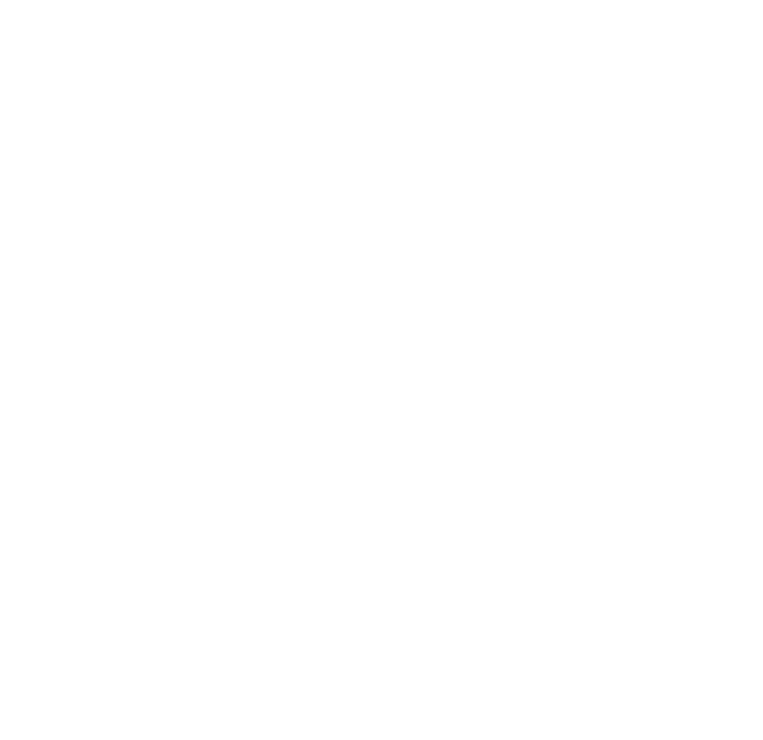
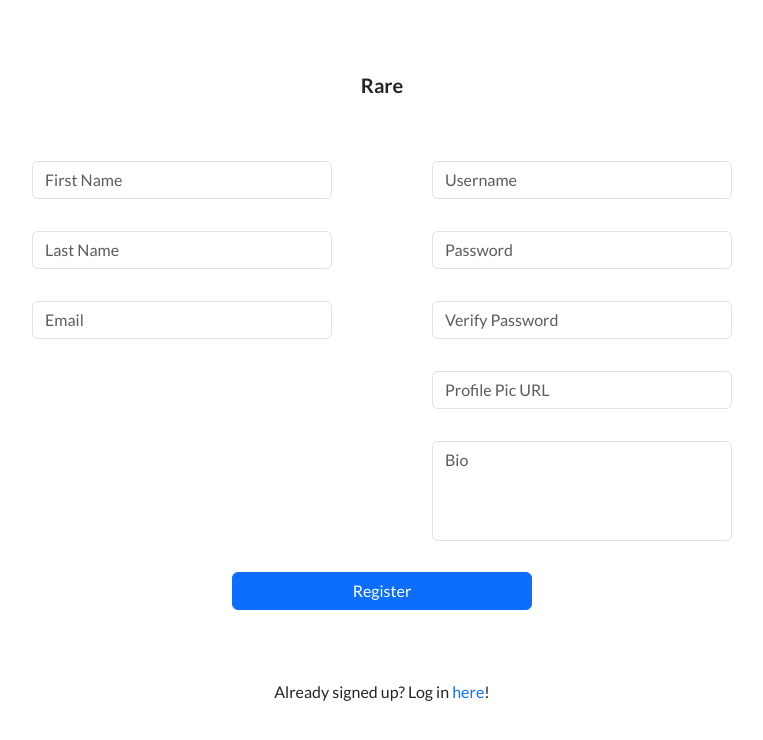
Before and after one commit to NSS-Day-Cohort-68/rare-client-rare-team-4, a React (Create React App) app: page /register in a window 1280 px wide. Shown: the top 740 px of the page, without its empty margins (258-1021 px from the left). Built offline with nearby package versions, Linux system fonts and the light colour scheme.

Commit message:
basic login and register views

```diff
--- a/package.json
+++ b/package.json
@@ -6,10 +6,12 @@
     "@testing-library/jest-dom": "^5.17.0",
     "@testing-library/react": "^13.4.0",
     "@testing-library/user-event": "^13.5.0",
+    "bootstrap": "^5.3.3",
     "react": "^18.2.0",
     "react-dom": "^18.2.0",
     "react-router-dom": "^6.22.2",
     "react-scripts": "5.0.1",
+    "reactstrap": "^9.2.2",
     "web-vitals": "^2.1.4"
   },
   "scripts": {
--- /dev/null
+++ b/src/components/auth/Login.css
@@ -0,0 +1,63 @@
+/* basic login/register page styling */
+
+.login__container {
+  display: flex;
+  flex-direction: column;
+  justify-content: center;
+  align-items: center;
+  font-family: "Lato", sans-serif;
+}
+.login__card {
+  width: 400px;
+  height: 400px;
+  margin: auto;
+  margin-top: 150px;
+  display: flex;
+  flex-direction: column;
+  justify-content: center;
+  align-items: center;
+}
+
+.register__content-container {
+  display: flex;
+}
+.register__content-a,
+.register__content-b {
+  display: flex;
+  flex-direction: column;
+  margin: 0px 50px;
+}
+
+.login__title {
+  font-weight: bold;
+  font-size: 20px;
+  margin-bottom: 50px;
+}
+
+.login__btn,
+.login__input {
+  margin: 15px 0px;
+  width: 300px;
+}
+.register__input {
+  width: 300px;
+}
+#login__bio-input {
+  height: 100px;
+  resize: none;
+}
+
+.login__register-link {
+  margin-top: 50px;
+  position: fixed;
+  bottom: 100px;
+}
+
+#auth-link {
+  color: #0c6ffd;
+  text-decoration: none;
+}
+
+#auth-link:hover {
+  text-decoration: underline;
+}
--- a/src/components/auth/Login.js
+++ b/src/components/auth/Login.js
@@ -1,3 +1,56 @@
-export const Login = () => {
-  return <></>
+import { useState } from "react"
+import { Link } from "react-router-dom"
+import { Button, FormGroup, Input } from "reactstrap"
+import "bootstrap/dist/css/bootstrap.min.css"
+import "./Login.css"
+
+export const Login = ({ setLoggedInUser }) => {
+  const [username, setUsername] = useState("") // set default username here
+  const [password, setPassword] = useState("")
+
+  const handleSubmit = (e) => {
+    e.preventDefault()
+    //TODO: handle submit functionality
+  }
+
+  return (
+    <div className="login__container">
+      <div className="login__card">
+        <h1 className="login__title">Rare</h1>
+        <FormGroup id="login__username">
+          <Input
+            id="login__username-input"
+            className="login__input"
+            type="text"
+            value={username}
+            onChange={(e) => setUsername(e.target.value)}
+            placeholder="Username"
+          />
+        </FormGroup>
+
+        <FormGroup id="login__password">
+          <Input
+            id="login__password-input"
+            className="login__input"
+            type="text"
+            value={password}
+            onChange={(e) => setPassword(e.target.value)}
+            placeholder="Password"
+          />
+        </FormGroup>
+
+        <Button color="primary" onClick={handleSubmit} className="login__btn">
+          Login
+        </Button>
+      </div>
+
+      <p className="login__register-link">
+        Don't have an account yet? Click{" "}
+        <Link to="/register" id="auth-link">
+          here
+        </Link>{" "}
+        to sign up!
+      </p>
+    </div>
+  )
 }
--- a/src/components/auth/Register.js
+++ b/src/components/auth/Register.js
@@ -1,3 +1,142 @@
-export const Register = () => {
-  return <></>
+import { useState } from "react"
+import { Link } from "react-router-dom"
+import { Button, FormGroup, Input, Label } from "reactstrap"
+import "bootstrap/dist/css/bootstrap.min.css"
+import "./Login.css"
+
+export const Register = ({ setLoggedInUser }) => {
+  const [firstName, setFirstName] = useState("")
+  const [lastName, setLastName] = useState("")
+  const [email, setEmail] = useState("")
+  const [username, setUsername] = useState("")
+  const [password, setPassword] = useState("")
+  const [passwordVer, setPasswordVer] = useState("")
+  const [picUrl, setPicUrl] = useState("") //TODO: display profile image
+  const [bio, setBio] = useState("")
+
+  const handleSubmit = (e) => {
+    e.preventDefault()
+    //TODO: handle submit functionality
+  }
+
+  return (
+    <div className="login__container">
+      <div className="login__card">
+        <h1 className="login__title">Rare</h1>
+
+        <div className="register__content-container">
+          <div className="register__content-a">
+            <FormGroup id="login__first-name">
+              <Label for="login__first-name-input"></Label>
+              <Input
+                id="login__first-name-input"
+                className="register__input"
+                type="text"
+                placeholder="First Name"
+                value={firstName}
+                onChange={(e) => setFirstName(e.target.value)}
+              />
+            </FormGroup>
+
+            <FormGroup id="login__last-name">
+              <Label for="login__last-name-input"></Label>
+              <Input
+                id="login__last-name-input"
+                className="register__input"
+                type="text"
+                placeholder="Last Name"
+                value={lastName}
+                onChange={(e) => setLastName(e.target.value)}
+              />
+            </FormGroup>
+
+            <FormGroup id="login__email">
+              <Label for="login__email-input"></Label>
+              <Input
+                id="login__email-input"
+                className="register__input"
+                type="email"
+                placeholder="Email"
+                value={email}
+                onChange={(e) => setEmail(e.target.value)}
+              />
+            </FormGroup>
+          </div>
+
+          <div className="register__content-b">
+            <FormGroup id="login__username">
+              <Label for="login__username-input"></Label>
+              <Input
+                id="login__username-input"
+                className="register__input"
+                type="text"
+                placeholder="Username"
+                value={username}
+                onChange={(e) => setUsername(e.target.value)}
+              />
+            </FormGroup>
+
+            <FormGroup id="login__password">
+              <Label for="login__password-input"></Label>
+              <Input
+                id="login__password-input"
+                className="register__input"
+                type="password"
+                placeholder="Password"
+                value={password}
+                onChange={(e) => setPassword(e.target.value)}
+              />
+            </FormGroup>
+
+            <FormGroup id="login__password-ver">
+              <Label for="login__password-ver-input"></Label>
+              <Input
+                id="login__password-ver-input"
+                className="register__input"
+                type="password"
+                placeholder="Verify Password"
+                value={passwordVer}
+                onChange={(e) => setPasswordVer(e.target.value)}
+              />
+            </FormGroup>
+
+            <FormGroup id="login__pic-url">
+              <Label for="login__pic-url-input"></Label>
+              <Input
+                id="login__pic-url-input"
+                className="register__input"
+                type="text"
+                placeholder="Profile Pic URL"
+                value={picUrl}
+                onChange={(e) => setPicUrl(e.target.value)}
+              />
+            </FormGroup>
+
+            <FormGroup id="login__bio">
+              <Label for="login__bio-input"></Label>
+              <Input
+                id="login__bio-input"
+                className="register__input"
+                type="textarea"
+                placeholder="Bio"
+                value={bio}
+                onChange={(e) => setBio(e.target.value)}
+              />
+            </FormGroup>
+          </div>
+        </div>
+
+        <Button color="primary" className="login__btn" onClick={handleSubmit}>
+          Register
+        </Button>
+      </div>
+      <p className="login__register-link">
+        Already signed up? Log in{" "}
+        <Link to="/login" id="auth-link">
+          here
+        </Link>
+        !
+      </p>
+    </div>
+  )
 }
--- a/src/components/views/ApplicationViews.js
+++ b/src/components/views/ApplicationViews.js
@@ -1,3 +1,27 @@
+import { useEffect, useState } from "react"
+import { Route, Routes } from "react-router-dom"
+import { Login } from "../auth/Login"
+import { Register } from "../auth/Register"
+
 export const ApplicationViews = () => {
-  return <></>
+  const [loggedInUser, setLoggedInUser] = useState(null)
+
+  useEffect(() => {
+    // check if user is logged in
+    const user = localStorage.getItem("rare_user")
+    if (!!user) {
+      // user exists in local storage
+      setLoggedInUser(user)
+    } else {
+      // user does not exist in local storage
+      setLoggedInUser(null)
+    }
+  }, [])
+
+  return (
+    <Routes>
+      <Route path="/login" element={<Login setLoggedInUser={setLoggedInUser} />} />
+      <Route path="/register" element={<Register setLoggedInUser={setLoggedInUser} />} />
+    </Routes>
+  )
 }
--- a/src/index.js
+++ b/src/index.js
@@ -1,11 +1,12 @@
 import React from "react"
 import ReactDOM from "react-dom/client"
+import { BrowserRouter } from "react-router-dom"
 import { App } from "./App"
 import "./index.css"
 
 const root = ReactDOM.createRoot(document.getElementById("root"))
 root.render(
-  <React.StrictMode>
+  <BrowserRouter>
     <App />
-  </React.StrictMode>
+  </BrowserRouter>
 )
```
Also changed, not shown: 1 other file (tests, documents, lock files or other folders).
